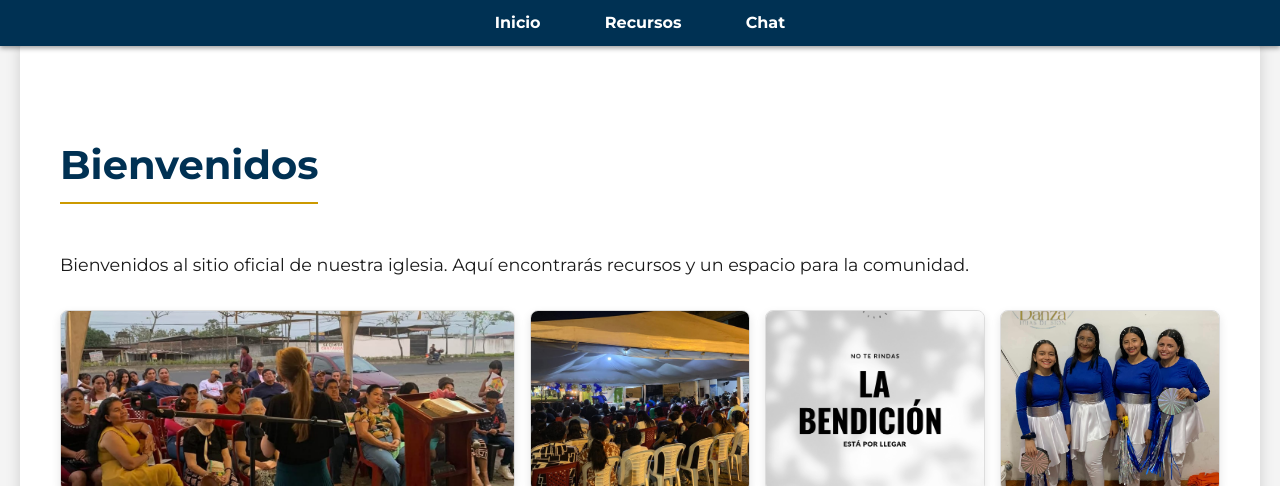
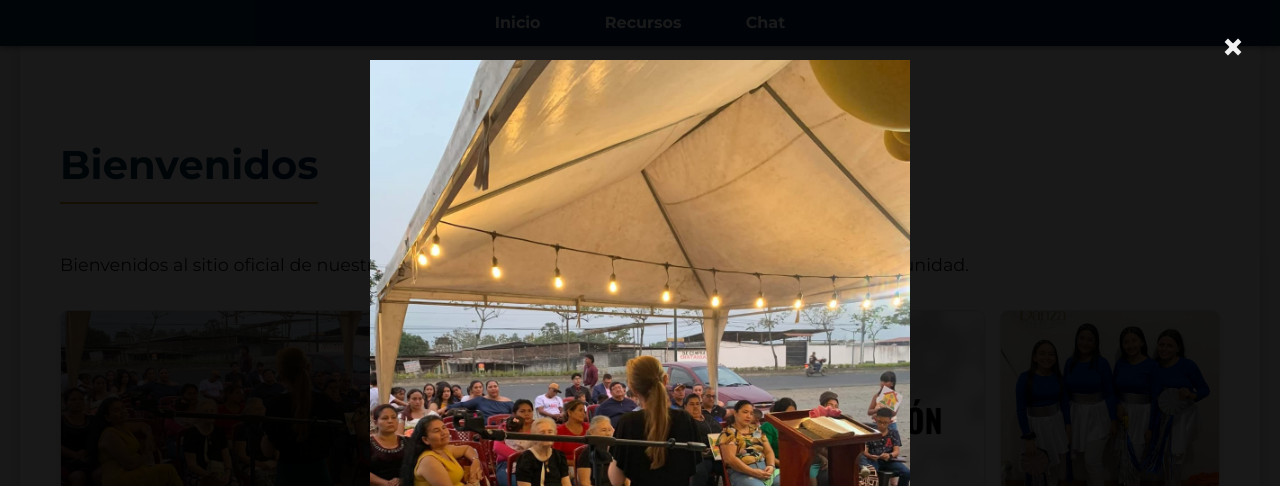
Before and after one commit to CentroCristianodeRestauracionLosRios/CCRLR, a website with bundled scripts: page index.html in a window 1280 px wide. Both pictures are taken after a click on the element 287 px from the left and 1386 px from the top of the page. Shown: the part 986-1472 px from the top of the page. Built offline with nearby package versions, Linux system fonts and the light colour scheme; no server answers.

Commit message:
modal en imagenes

```diff
--- a/index.html
+++ b/index.html
@@ -77,8 +77,11 @@
         <p>© 2025 Centro Cristiano de Restauración Los Ríos. Todos los derechos reservados.</p>
     </footer>
 
-    <!-- **NUEVA FORMA DE CARGAR FIREBASE MODULARMENTE** -->
-    <!-- Define la configuración de Firebase globalmente para que script.js pueda acceder a ella -->
+    <div id="imageModal" class="image-modal">
+        <span class="close-button">&times;</span>
+        <img class="modal-content" id="img01">
+    </div>
+
     <script>
         const firebaseConfig = {
             apiKey: "AIzaSyCHznVAG8HyaAwzTMcYXrEjS4ikcgf9Nx0",
@@ -91,7 +94,6 @@
             measurementId: "G-P71V26NFRE"
         };
     </script>
-    <!-- Tu script.js (ahora será un módulo) -->
     <script type="module" src="script.js"></script>
 </body>
 </html>
--- a/script.js
+++ b/script.js
@@ -9,7 +9,42 @@ const database = getDatabase(app);
 const messagesRef = ref(database, 'messages'); // 'messages' es el nodo principal de tus mensajes
 
 document.addEventListener('DOMContentLoaded', () => {
-    // ... (Tu lógica existente para la galería de imágenes) ...
+    // Lógica para el modal de imagen de la galería - AÑADIDO/MODIFICADO AQUÍ
+    const imageModal = document.getElementById('imageModal');
+    const modalImg = document.getElementById('img01');
+    const closeButton = document.querySelector('.close-button'); // Selector de la 'X' para cerrar
+
+    const galleryItems = document.querySelectorAll('.image-gallery .gallery-item');
+
+    galleryItems.forEach(item => {
+        item.addEventListener('click', () => {
+            imageModal.style.display = 'block'; // Muestra el modal
+            modalImg.src = item.getAttribute('data-full-src'); // Establece la imagen grande
+            // Puedes añadir una descripción si tu HTML tuviera un div para ello y el item tuviera un data-caption
+            // const captionText = document.getElementById('caption');
+            // captionText.innerHTML = item.querySelector('img').alt;
+        });
+    });
+
+    // Cierra el modal cuando se hace clic en la 'x'
+    closeButton.addEventListener('click', () => {
+        imageModal.style.display = 'none';
+    });
+
+    // Cierra el modal cuando se hace clic fuera de la imagen (en el fondo oscuro)
+    imageModal.addEventListener('click', (event) => {
+        if (event.target === imageModal) {
+            imageModal.style.display = 'none';
+        }
+    });
+
+    // Cierra el modal con la tecla Escape
+    document.addEventListener('keydown', (event) => {
+        if (event.key === 'Escape' && imageModal.style.display === 'block') {
+            imageModal.style.display = 'none';
+        }
+    });
+
 
     // Lógica del Chat con Firebase Realtime Database
     const chatBox = document.getElementById('chat-box');
--- a/styles.css
+++ b/styles.css
@@ -289,3 +289,64 @@ footer {
         padding: 10px;
     }
 }
+
+/* --- Estilos para el Modal de Imagen - AÑADIDO AQUÍ --- */
+.image-modal {
+    display: none; /* Oculto por defecto */
+    position: fixed; /* Se posiciona sobre todo el contenido */
+    z-index: 200; /* Asegura que esté por encima de todo (incluida la nav fija) */
+    padding-top: 60px; /* Un poco de espacio desde arriba */
+    left: 0;
+    top: 0;
+    width: 100%;
+    height: 100%;
+    overflow: auto; /* Permite scroll si la imagen es muy grande */
+    background-color: rgba(0, 0, 0, 0.9); /* Fondo oscuro semitransparente */
+    box-sizing: border-box; /* Incluye padding y border en el tamaño total */
+}
+
+.modal-content {
+    margin: auto;
+    display: block;
+    width: 80%;
+    max-width: 700px;
+    max-height: 90vh; /* Para que no sea más alta que la ventana */
+    object-fit: contain; /* Asegura que la imagen se ajuste sin recortarse */
+}
+
+/* Botón de cerrar (la X) */
+.close-button {
+    position: absolute;
+    top: 15px;
+    right: 35px;
+    color: #f1f1f1;
+    font-size: 40px;
+    font-weight: bold;
+    transition: 0.3s;
+    cursor: pointer;
+}
+
+.close-button:hover,
+.close-button:focus {
+    color: #bbb;
+    text-decoration: none;
+    cursor: pointer;
+}
+
+/* Animación para el modal de imagen */
+.image-modal .modal-content, #caption {
+    animation-name: zoom;
+    animation-duration: 0.6s;
+}
+
+@keyframes zoom {
+    from {transform: scale(0.1)}
+    to {transform: scale(1)}
+}
+
+/* Responsive para el modal en pantallas pequeñas */
+@media only screen and (max-width: 700px){
+    .modal-content {
+        width: 100%;
+    }
+}
```
